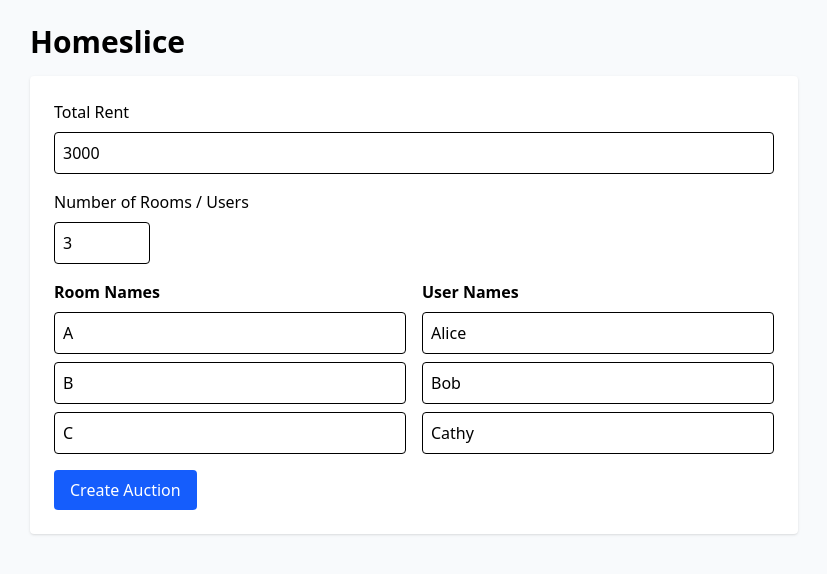
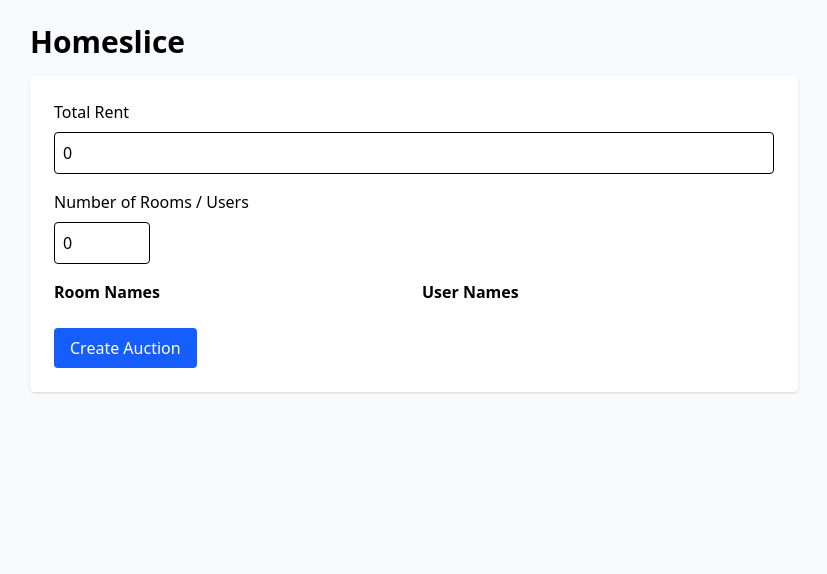
Before and after one commit to Eddiesg666/room-selection-app, a React (Vite) app: page / in a window 1280 px wide. Shown: the top 574 px of the page, without its empty margins (226-1053 px from the left). Built offline with nearby package versions, Linux system fonts and the light colour scheme.

Commit message:
Formatting tweaks

```diff
--- a/src/components/AuctionCreator.tsx
+++ b/src/components/AuctionCreator.tsx
@@ -8,10 +8,10 @@ type CreateData = {
 };
 
 export const AuctionCreator = ({ onCreate }: PropsWithChildren<{ onCreate: (data: CreateData) => void }>) => {
-  const [totalRent, setTotalRent] = useState<number>(3000);
-  const [count, setCount] = useState<number>(3);
-  const [roomNames, setRoomNames] = useState<string[]>(['A', 'B', 'C']);
-  const [userNames, setUserNames] = useState<string[]>(['Alice', 'Bob', 'Cathy']);
+  const [totalRent, setTotalRent] = useState<number>(0);
+  const [count, setCount] = useState<number>(0);
+  const [roomNames, setRoomNames] = useState<string[]>(['Room 1', 'Room 2']);
+  const [userNames, setUserNames] = useState<string[]>(['', '']);
 
   // Keep arrays in sync with count
   useEffect(() => {
@@ -22,7 +22,7 @@ export const AuctionCreator = ({ onCreate }: PropsWithChildren<{ onCreate: (data
     });
     setUserNames(prev => {
       const next = prev.slice(0, count);
-      while (next.length < count) next.push(`User ${next.length + 1}`);
+      while (next.length < count) next.push(`${next.length + 1}`);
       return next;
     });
   }, [count]);
@@ -55,7 +55,7 @@ export const AuctionCreator = ({ onCreate }: PropsWithChildren<{ onCreate: (data
       <input className='w-full mb-4 p-2 border rounded' value={totalRent} onChange={(e) => setTotalRent(Number(e.target.value))} />
 
       <label className='block mb-2'>Number of Rooms / Users</label>
-      <input className='w-24 mb-4 p-2 border rounded' type='number' min={1} max={10} value={count} onChange={(e) => setCount(Math.max(1, Number(e.target.value) || 1))} />
+      <input className='w-24 mb-4 p-2 border rounded' type='number' min={1} max={10} value={count} onChange={(e) => setCount(Math.max(0, Number(e.target.value) || 0))} />
 
       <div className='grid grid-cols-1 md:grid-cols-2 gap-4 mb-4'>
         <div>
```
